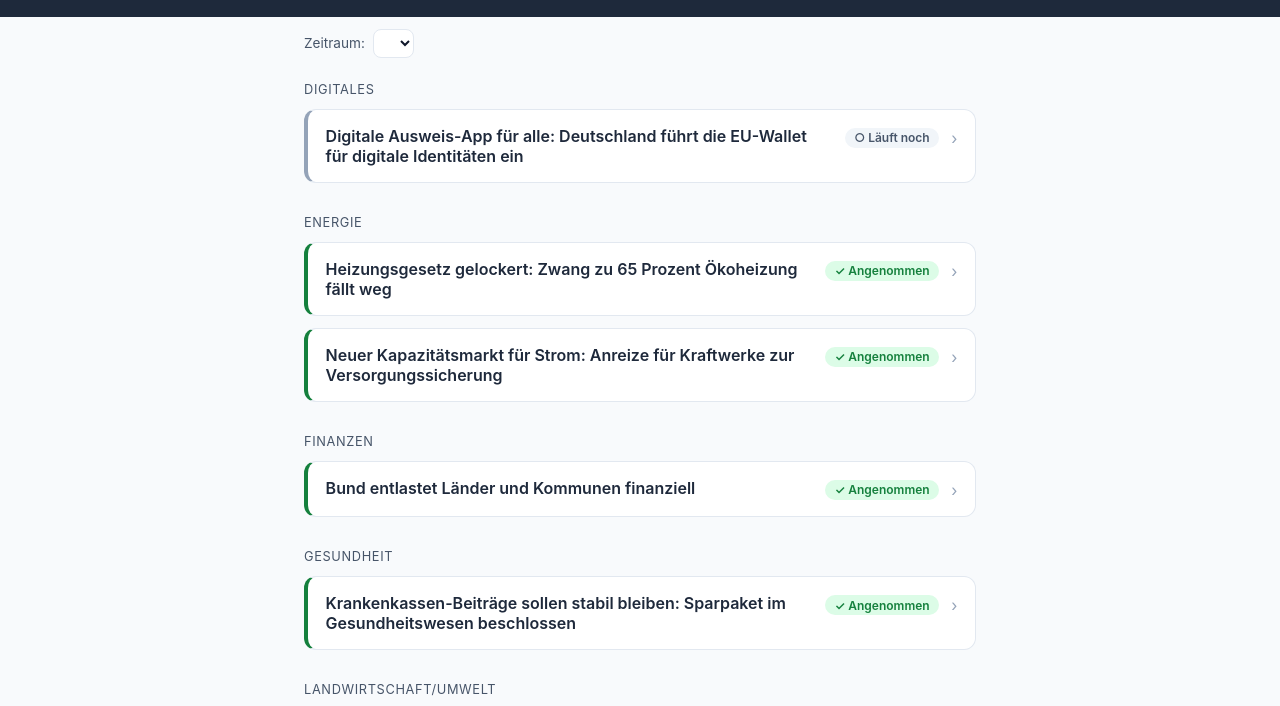
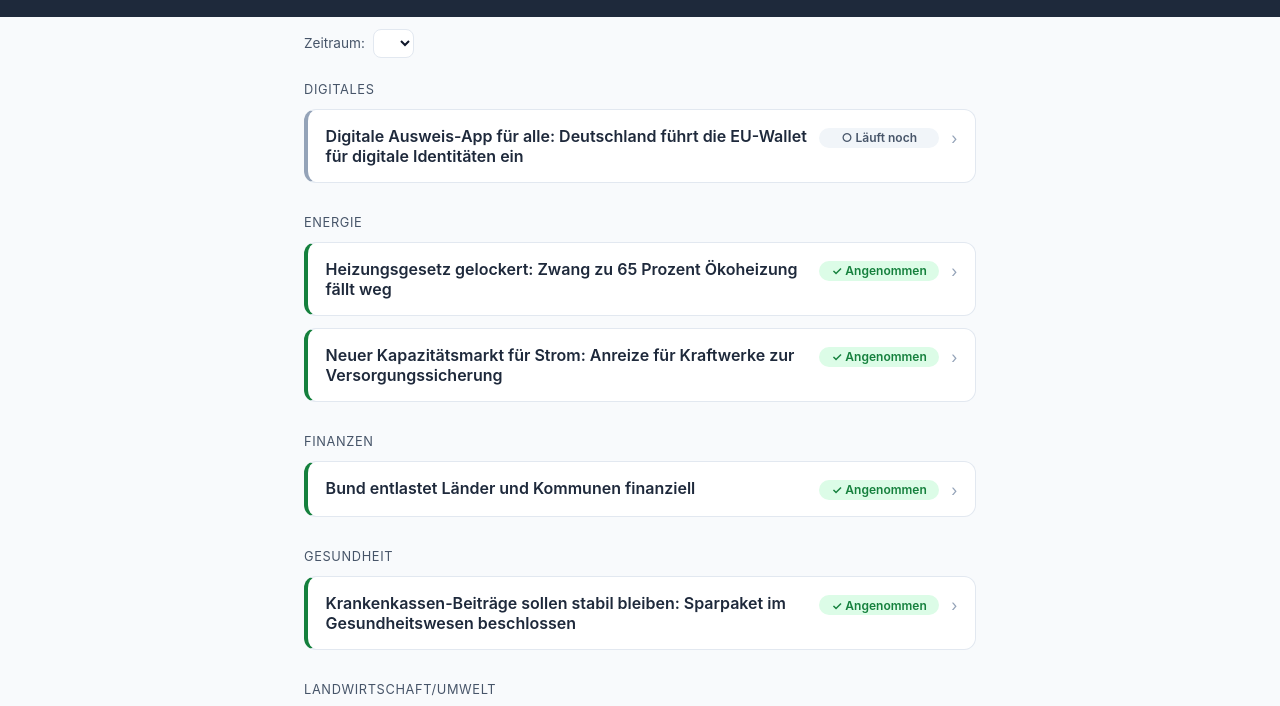
Before and after one commit to mmlorenz2019/Bundestag-kompakt, a website: page index.html in a window 1280 px wide. Shown: the part 68-774 px from the top of the page. Drawn offline with Linux system fonts and the light colour scheme.

Commit message:
Give status badges a fixed width so they line up in a column
Different labels (Angenommen/Abgelehnt/Läuft noch) had different
text widths, so even with the badge+chevron group right-aligned, the
badge's own left edge still zig-zagged between cards. Added
min-width + centered text so every badge is the same width — left
edges now align at a single x-position across all cards, confirmed
via measurement (one unique left value, one unique width).

Co-Authored-By: Claude Sonnet 5 <noreply@anthropic.com>

```diff
--- a/index.html
+++ b/index.html
@@ -107,7 +107,9 @@
   .status-badge {
     display: inline-flex;
     align-items: center;
+    justify-content: center;
     gap: 0.3rem;
+    min-width: 7.5rem;
     font-size: 0.75rem;
     font-weight: 600;
     padding: 0.15rem 0.6rem;
```
